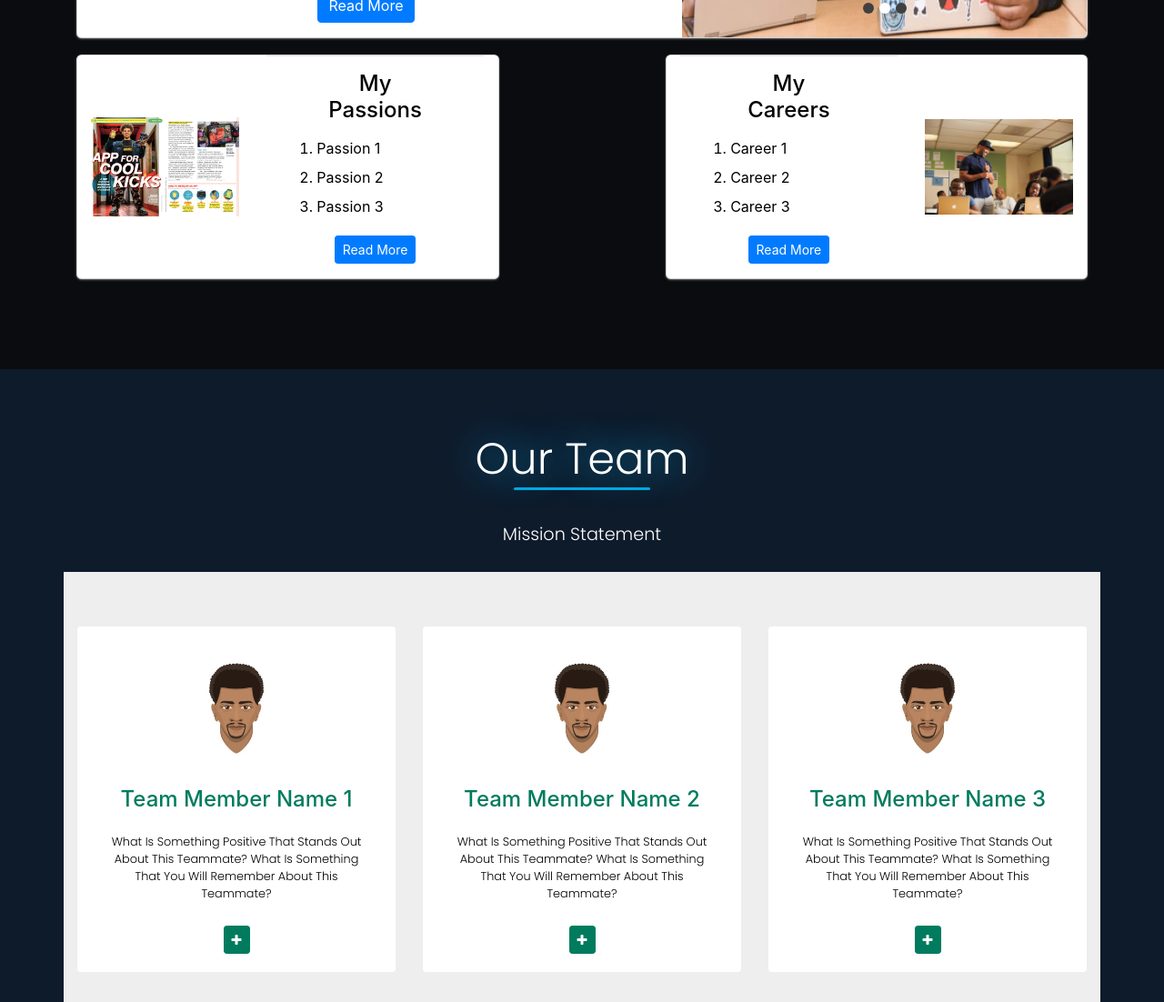
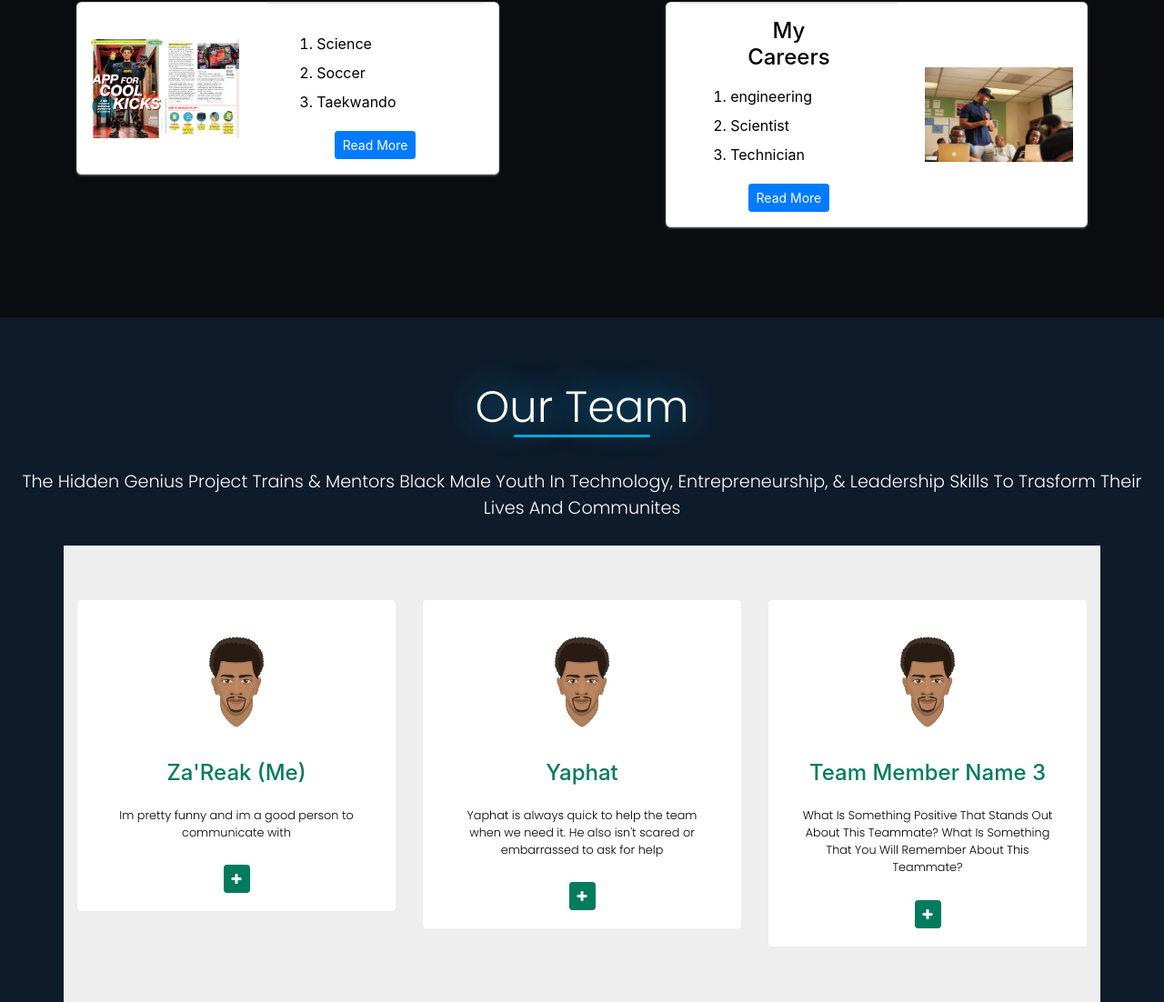
Before and after one commit to ZareakBibbs/1-Getting-To-Know-My-Brothers-1, a plain HTML site: page index.html in a window 1280 px wide. Shown: the part 1529-2631 px from the top of the page at 91% size. Drawn offline with Linux system fonts and the light colour scheme.

Commit message:
Final editings

```diff
--- a/index.html
+++ b/index.html
@@ -16,7 +16,7 @@
 	<meta charset="utf-8">
 	<meta name="viewport" content="width=device-width">
 
-	<!-- $$$$ ENTER YOUR NAME HERE - EDIT THE CONTENT (WHITE) ONLY $$$$ -->
+	<!-- $$$$ Yaphat$$$$ -->
 	<!--------  Update Web Browser Tab For Web Page -------->
 	<title>
 
@@ -87,7 +87,7 @@
       <div class="filter"></div>
 
       <section class="intro">
-        <!-- $$$$ ENTER YOUR NAME HERE - EDIT THE CONTENT (WHITE) ONLY $$$$ -->
+        <!-- $$$$ Yaphat  $$$$ -->
         <h3>
 
          Yaphat
@@ -98,21 +98,21 @@
         <div id="mainInfo">
           <input id="toggle" type="checkbox">
           <p>
-            <!-- $$$$ ENTER YOUR AGE HERE - EDIT THE CONTENT (WHITE) ONLY $$$$ -->
+            <!-- $$$$ 14  $$$$ -->
             <span>
 
              14
 
             </span> |
 
-            <!-- $$$$ ENTER YOUR GRADE HERE - EDIT THE CONTENT (WHITE) ONLY $$$$ -->
+            <!-- $$$$ 9th$$$$ -->
             <span>
 
               9th
 
             </span> |
 
-            <!-- $$$$ ENTER YOUR NAME HERE - EDIT THE CONTENT (WHITE) ONLY $$$$ -->
+            <!-- $$$$ Yaphat $$$$ -->
             <span>
 
               Rich
@@ -122,29 +122,30 @@
           <label for="toggle" id="moreInfo">More Information</label>
           <div id="expand">
 
-            <!-- $$$$ ENTER HIDDEN GENIUS NICKNAME HERE - EDIT THE CONTENT (WHITE) ONLY $$$$ -->
+            <!-- $$$$ Yaph $$$$ -->
             <p>
 
-              Nickname
+              Yaph
 
             </p>
 
-            <!-- $$$$ ENTER WHERE YOU ARE FROM HERE - EDIT THE CONTENT (WHITE) ONLY $$$$ -->
-            <!-- $$$$ ENTER YOUR EMAIL HERE - EDIT THE CONTENT (WHITE) ONLY $$$$ -->
+            <!-- $$$$ Hercules $$$$ -->
+            <!-- $$$$ yaphet.yonas@hgs.hiddengeniusproject.org
+ $$$$ -->
             <p>
 
               yaphet.yonas@hgs.hiddengeniusproject.org
 
             </p>
 
-            <!-- $$$$ ENTER WHERE YOU ARE FROM HERE - EDIT THE CONTENT (WHITE) ONLY $$$$ -->
+            <!-- $$$$ Hercules $$$$ -->
             <p>
 
               Hercules
 
             </p>
 
-            <!-- $$$$ ENTER THE SCHOOL YOU ATTEND HERE - EDIT THE CONTENT (WHITE) ONLY $$$$ -->
+            <!-- $$$$ Salesian High School $$$$ -->
             <p>
 
               Salesian High School
@@ -184,7 +185,6 @@
 
               <!-- $$$$ Replace The # With A Link To Your Github Account -->
               <a href="#" target="_blank"><i class='fab fa-github'></i></a>
-
               <!-- $$$$ Replace The # With A Link To The Cohort Spreadsheet -->
               <a href="#" target="_blank"><i class="fas fa-table"></i></a>
 
@@ -222,17 +222,15 @@
                 <!-- $$$$ ENTER THE TEXT "GETTING TO KNOW ME" - EDIT THE CONTENT (WHITE) ONLY $$$$ -->
                 <h4 class="card-title">
 
-                  Card 1 Long (Heading Block)
+                  Yaphat's Intrest and what he likes to do for fun
 
                 </h4>
 
                 <!-- $$$$ ADD 3-4 SENTENCES ABOUT YOUR INTERESTS AND WHAT YOU DO FOR FUN - EDIT THE CONTENT (WHITE) ONLY AND <br> $$$$ -->
                 <p class="card-text">
 
-                  Card 1 Long (Text Block 1)
-                  <br>The Carousel code can be replaced with an img src, no problem. The added CSS brings shadow to the
-                  card
-                  and some adjustments to the prev/next buttons and the indicators is rounded now. As in Bootstrap 3
+                  Yaphat's Intrests are
+                  <br> Yaphat likes to play Soccer on his free time. He also says he enjoys practicing Taekwando from time to time as well.
 
 
                 </p>
@@ -314,21 +312,20 @@
                 <div class="row justify-content-center">
                   <div class="col-8">
                     <h4 class="card-title">
-                      My Passions
+
                     </h4>
                     <ol>
                       <!-- $$$$ ENTER YOUR 1ST PASSION HERE - EDIT THE CONTENT (WHITE) ONLY $$$$ -->
                       <li>
 
-                        Passion 1
-
+                        Science
 
                       </li>
 
                       <!-- $$$$ ENTER YOUR 2ND PASSION HERE - EDIT THE CONTENT (WHITE) ONLY $$$$ -->
                       <li>
 
-                        Passion 2
+                        Soccer
 
 
                       </li>
@@ -336,7 +333,7 @@
                       <!-- $$$$ ENTER YOUR 3RD PASSION HERE - EDIT THE CONTENT (WHITE) ONLY $$$$ -->
                       <li>
 
-                        Passion 3
+                       Taekwando
 
 
                       </li>
@@ -382,7 +379,7 @@
                       <!-- $$$$ ENTER YOUR 1ST CAREER HERE - EDIT THE CONTENT (WHITE) ONLY $$$$ -->
                       <li>
 
-                        Career 1
+                        engineering
 
 
                       </li>
@@ -390,15 +387,14 @@
                       <!-- $$$$ ENTER YOUR 2ND CAREER HERE - EDIT THE CONTENT (WHITE) ONLY $$$$ -->
                       <li>
 
-                        Career 2
-
+                        Scientist
 
                       </li>
 
                       <!-- $$$$ ENTER YOUR 3RD CAREER HERE - EDIT THE CONTENT (WHITE) ONLY $$$$ -->
                       <li>
 
-                        Career 3
+                        Technician
 
 
                       </li>
@@ -431,7 +427,7 @@
       <!-- $$$$ PROVIDE THE MISSION STATEMENT - EDIT THE CONTENT (WHITE) ONLY $$$$ -->
       <p>
 
-        Mission Statement
+        The Hidden Genius Project Trains & Mentors Black Male Youth In Technology, Entrepreneurship, & Leadership Skills To Trasform Their Lives And Communites
 
       </p>
 
@@ -458,7 +454,7 @@
                         <h4 class="card-title">
 
 
-                          Team Member Name 1
+                          Za'Reak (Me)
 
 
                         </h4>
@@ -468,8 +464,7 @@
                         <p class="card-text">
 
 
-                          What Is Something Positive That Stands Out About This Teammate? What Is Something That You
-                          Will Remember About This Teammate?
+                          Im pretty funny and im a good person to communicate with
 
 
                         </p>
@@ -482,16 +477,14 @@
                     <div class="card">
                       <div class="card-body text-center mt-4">
                         <h4 class="card-title">
-                          Interests, Similarities & Support
+
                         </h4>
 
                         <!-- $$$$ PROVIDE SOME INFO ABOUT TEAMMATE 1 - EDIT THE CONTENT (WHITE) ONLY $$$$ -->
                         <p class="card-text">
 
 
-                          What are some of the passions and interests teammate 1 has? Identify some things that you and
-                          teammate 1 have in common? Based on what you have learned about teammate 1, what are some
-                          things that you will try to do to keep teammate 1 on track?
+                          Some passions I have is sports Im not a really heavy sports watcher but I like playing sports. I also LOVE content creating its a pretty fun thing to do and it makes me feel good when people watch my videos.
 
 
                         </p>
@@ -545,11 +538,11 @@
 
                         </p>
 
-                        <!-- $$$$ PROVIDE NAME OF TEAMMATE 2 - EDIT THE CONTENT (WHITE) ONLY $$$$ -->
+                        <!-- $$$$ YAPHAT $$$$ -->
                         <h4 class="card-title">
 
 
-                          Team Member Name 2
+                          Yaphat
 
 
                         </h4>
@@ -558,9 +551,7 @@
                         <p class="card-text">
 
 
-                          What Is Something Positive That Stands Out About This Teammate? What Is Something That You
-                          Will Remember About
-                          This Teammate?
+                          Yaphat is always quick to help the team when we need it. He also isn't scared or embarrassed to ask for help
 
 
                         </p>
@@ -580,10 +571,7 @@
                         <p class="card-text">
 
 
-                          What are some of the passions and interests teammate 2 has? Identify some things that you and
-                          teammate 2 have in common? Based on what you have learned about teammate 2, what are some
-                          things that you will try to do to keep teammate 2 on track?
-
+                         Yaphat is a good person to work with and a funny guy to talk to. We like anime so thats a common intrest. Another thing is that we both have a passion for sports
 
                         </p>
 
```
